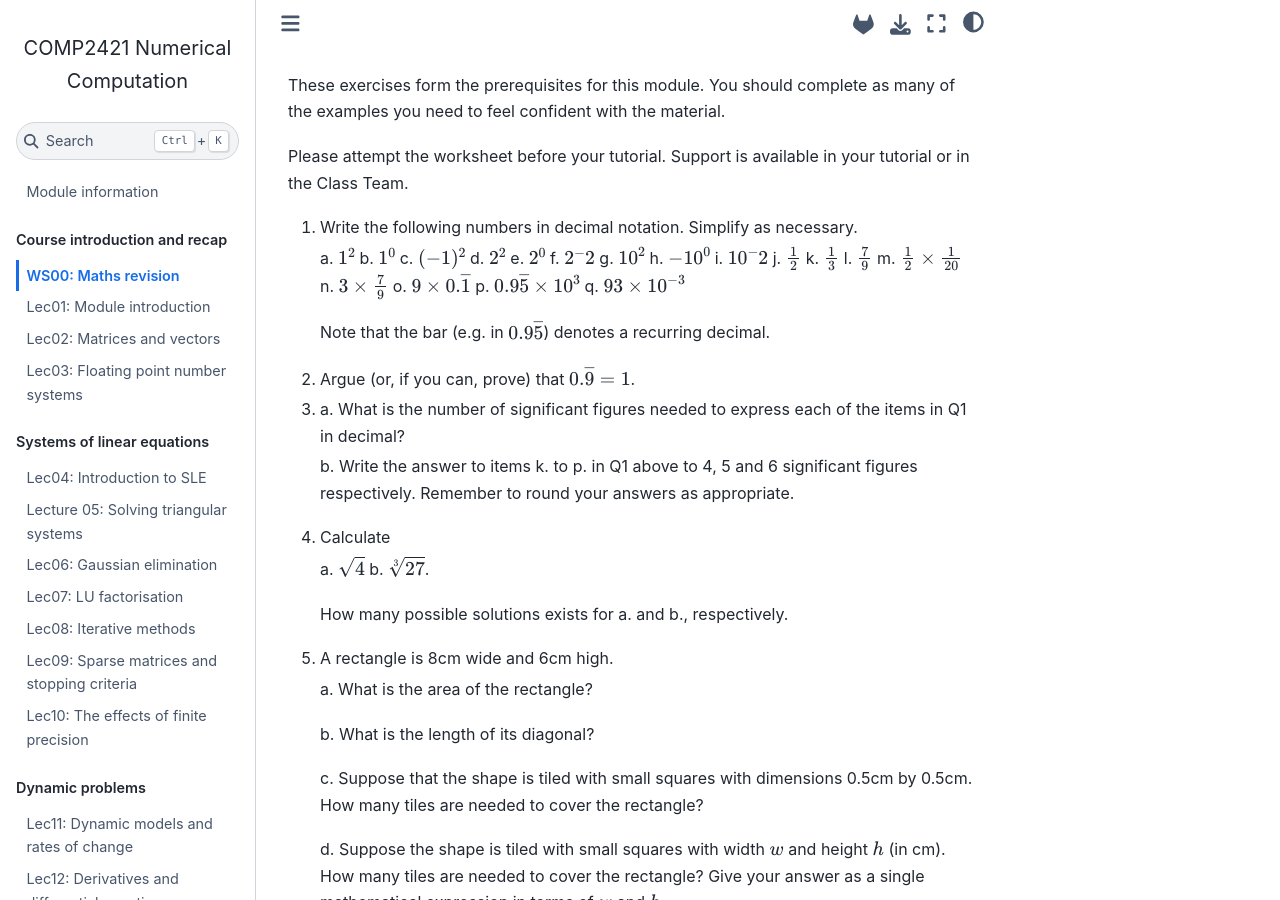
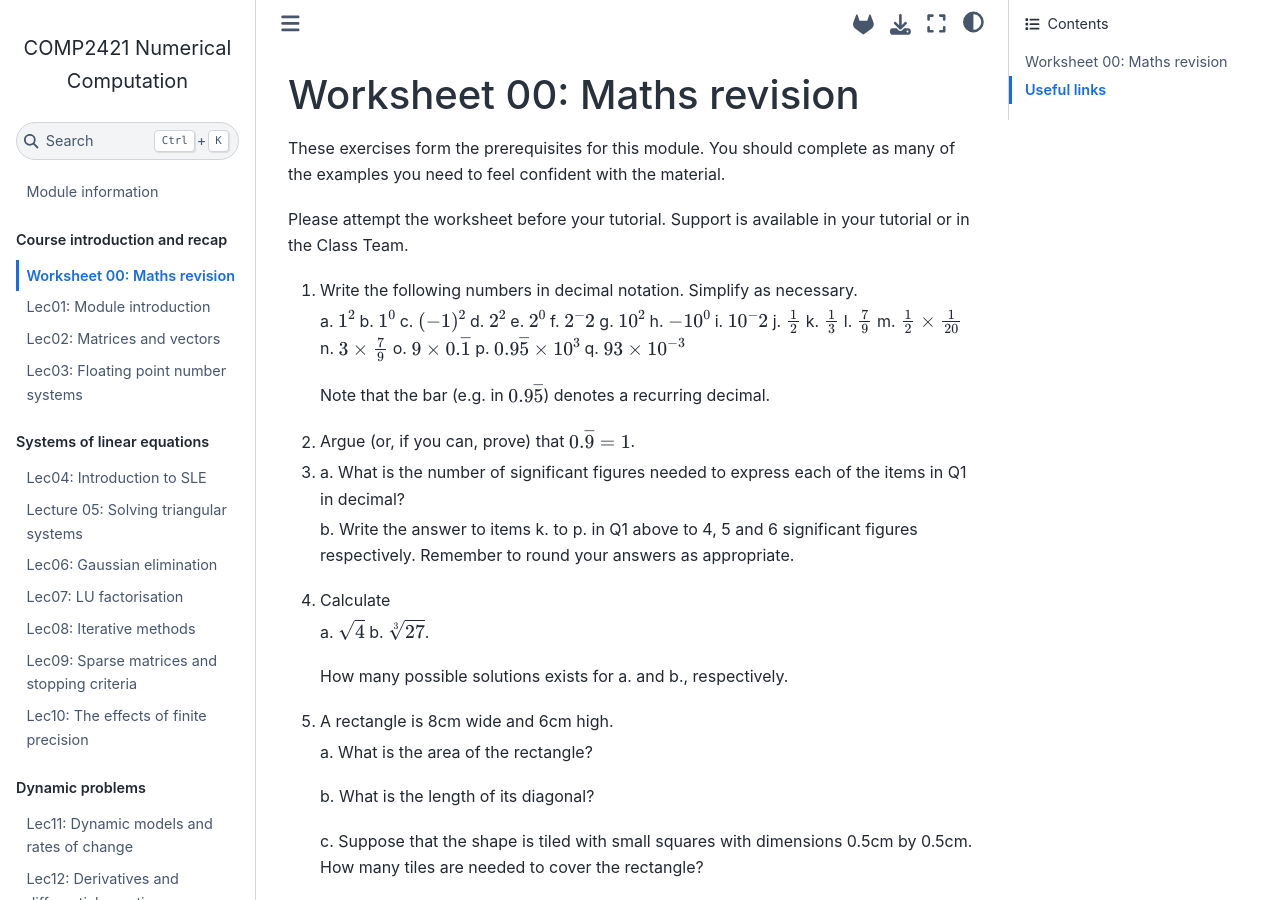
Before and after one commit to uol-soc-teachingrepos/COMP2421-Numerical-Computation, a Jupyter Book: the page built from ws/ws00.md, in a window 1280 px wide and 900 px high. Built offline with Jupyter Book 1.0.4 settings and Sphinx 7.4.7 and the Sphinx Book theme 1.1.4, drawn with Linux system fonts in a browser that asks for light colours; pages that are not in the unit, such as notebooks, are missing from menus; part of the change alters nothing that is shown.

```diff
--- a/ws/ws00.md
+++ b/ws/ws00.md
@@ -1,7 +1,4 @@
----
-subtitle: Worksheet 1 Maths revision (formative)
-title: COMP2421 Numerical computation
----
+# Worksheet 00: Maths revision
 
 These exercises form the prerequisites for this module. You should complete as many of the examples you need to feel confident with the material.
 
```
